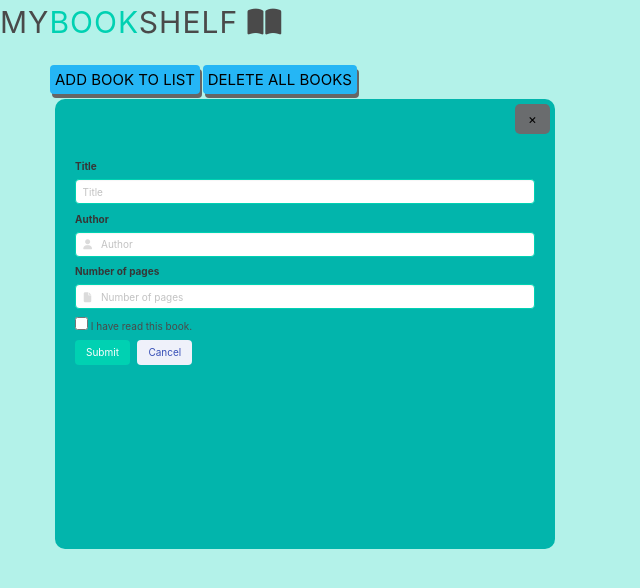
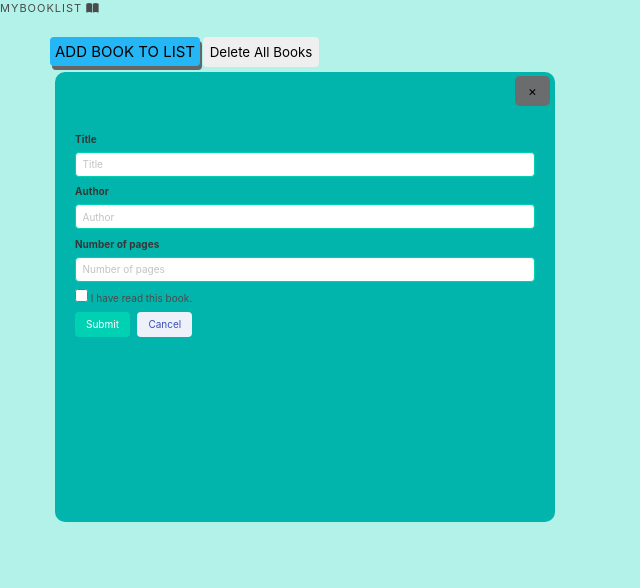
Before and after one commit to jzlvibora/book-list, a plain HTML site: page index.html in a window 1280 px wide. Both pictures are taken after a click on the button "ADD BOOK TO LIST". Shown: the whole page, without its empty margins (0-640 px from the left). Drawn offline with nearby package versions, Linux system fonts and the light colour scheme.

Commit message:
added buttons

```diff
--- a/index.html
+++ b/index.html
@@ -9,11 +9,11 @@
 
   <body>
        <div class="heading">
-      <h1 class="is-size-1">My<span class="has-text-primary">Book</span>Shelf  <i class="fas fa-book-open"></i></h1>
+      <h1>My<span>Book</span>List <i class="fas fa-book-open"></i></h1>
   </div>
    <div class="main">
     <button class="show-form">Add Book to List</button>
-     <button class="show-form">Delete All Books</button>
+     <button class="delete-all">Delete All Books</button>
     <div class="formBox hidden">
       <button class="close-form">&times;</button>
       <form action="abc.com" id="bookForm">
@@ -27,21 +27,15 @@
 
             <div class="field">
               <label for="author" class="label">Author</label>
-              <div class="control has-icons-left has-icons-right">
+              <div class="control">
                 <input class="input is-primary" type="text" placeholder="Author"  id="author" name="author">
-                <span class="icon is-small is-left">
-                  <i class="fas fa-user"></i>
-                </span>
               </div>
               </div>
 
             <div class="field">
               <label for="page" class="label">Number of pages</label>
-              <div class="control has-icons-left has-icons-right">
+              <div class="control">
                 <input class="input is-primary" type="number" placeholder="Number of pages"  id="page" name="page" min="1">
-                <span class="icon is-small is-left">
-                  <i class="fa-solid fa-file"></i>
-                </span>
               </div>
               </div>
 
```
